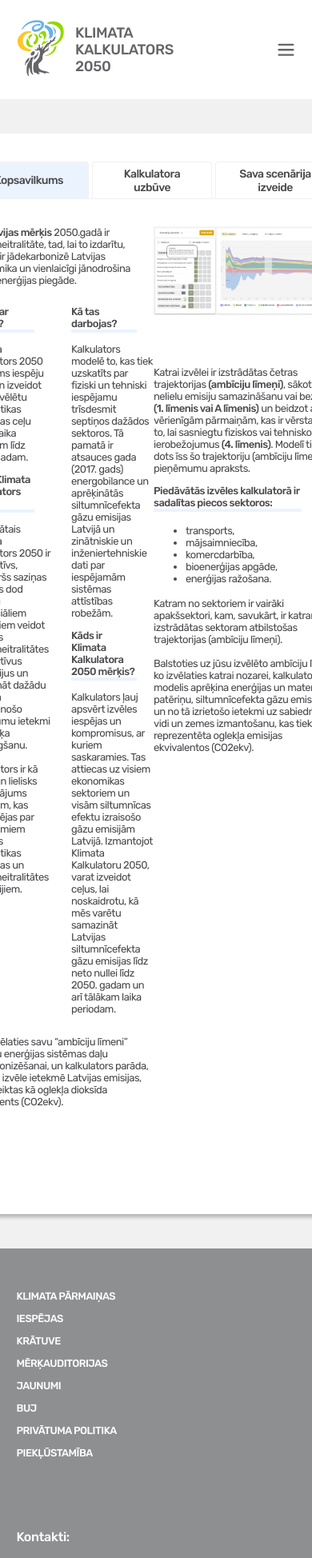
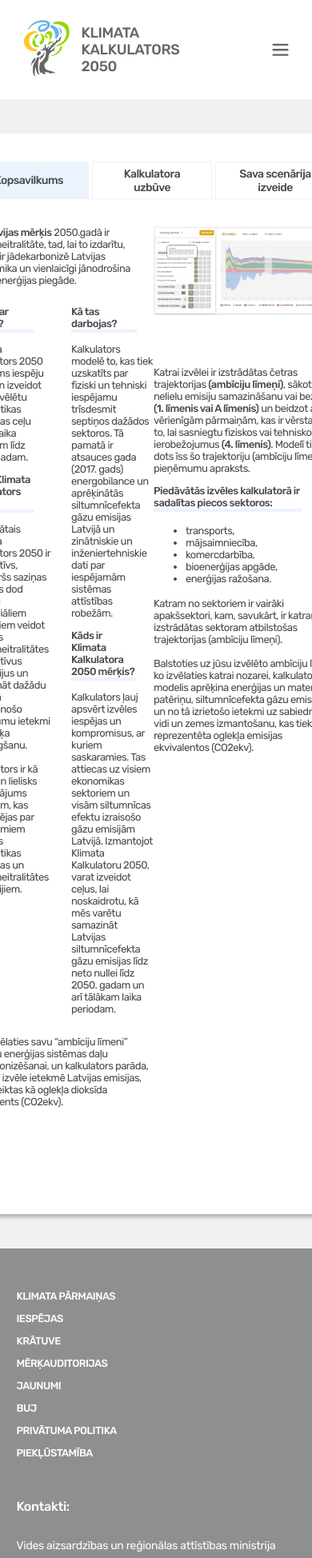
Before and after one commit to KristianaTR/Climate_Calculator_LV, a Vue app in the folder Front-end/LV_Calculator_Front-end/: page /ka-lietot in a window 390 px wide. Shown: the top 1948 px of the page at 80% size. Built offline with nearby package versions, Linux system fonts and the light colour scheme.

Commit message:
Adjusted responsiveness to ->desktop ->tablet ->mobile

```diff
--- a/Front-end/LV_Calculator_Front-end/src/assets/styles/_buttonScenarious.scss
+++ b/Front-end/LV_Calculator_Front-end/src/assets/styles/_buttonScenarious.scss
@@ -21,7 +21,7 @@
         &:active {
             background: $button-reset-background-active;
         }
-        @media screen and (max-width:1254px) {
+        @media screen and (max-width:$viewport-width-tablet-max) {
             display: block;
             margin-bottom: 15px;
         }
--- a/Front-end/LV_Calculator_Front-end/src/assets/styles/_calculatorBody.scss
+++ b/Front-end/LV_Calculator_Front-end/src/assets/styles/_calculatorBody.scss
@@ -13,17 +13,18 @@
         display: flex;
         flex-direction: row;
         flex: 1;
-        max-width: calc($viewport-width-desktop-min - $wrapper-margin-x);
+        max-width: calc($viewport-width-desktop-min - 2*34px);
+        //max-width: calc($viewport-width-desktop-min - $wrapper-margin-x);
         padding: 50px 34px 15px 34px;
         margin: auto;
         @media screen and (max-width: $viewport-width-tablet-max) {
             max-width: 756px;
-            box-sizing: border-box;
+            min-width: 756px;
             padding: 28px 39px 15px 39px;
         }
         @media screen and (max-width: $viewport-width-mobile-max) {
             max-width: $modal-container-width--mobile;
-            box-sizing: border-box;
+            min-width: $modal-container-width--mobile;
             padding: 18px 20px 15px 20px;
         }
         .calculator-inputs {
@@ -35,6 +36,7 @@
             justify-content: center;
             align-items: center;
             .inputs-navigation {
+                z-index: 9;
                 display: flex;
                 flex-direction: row;
                 align-items: center;
@@ -328,7 +330,7 @@
                 height: 120px;
                 width: 152.43px;
             }
-            @media screen and (max-width:580px) {
+            @media screen and (max-width: $viewport-width-mobile-max) {
                 margin-right: 0;
                 padding-bottom: 60px;
             }
@@ -337,7 +339,7 @@
             height: 50px;
             width: 221.13px;
         }
-        @media screen and (max-width:580px) {
+        @media screen and (max-width: $viewport-width-mobile-max) {
             flex-direction: column;
         }
     }
--- a/Front-end/LV_Calculator_Front-end/src/assets/styles/_footer.scss
+++ b/Front-end/LV_Calculator_Front-end/src/assets/styles/_footer.scss
@@ -3,7 +3,11 @@
     background: $background-grey-dark;
     flex-shrink: 0;
     padding: 50px 55px 18.5px 55px;
-    @media screen and (max-width:470px) {
+    @media screen and (max-width:$viewport-width-tablet-max) {
+        padding-left: 30px;
+        padding-right: 30px;
+    }
+    @media screen and (max-width:$viewport-width-mobile-max) {
         padding-left: 20.5px;
         padding-right: 20.5px;
     }
@@ -13,6 +17,12 @@
         justify-content: center;
         max-width: $viewport-width-desktop-min;
         margin: 0 auto;
+        @media screen and (max-width:$viewport-width-tablet-max) {
+            max-width: calc($viewport-width-tablet-min - 2*39px);
+        }
+        @media screen and (max-width:$viewport-width-mobile-max) {
+            max-width: $viewport-width-mobile-min;
+        }
         .footer-block {
             display: flex;
             width: 100%;
@@ -41,19 +51,11 @@
                                 padding-right: 20px;
                                 list-style: none;
                                 white-space: nowrap;
-                                @media screen and (max-width:800px) {
-                                    column-gap: 30px;
-                                    width: 100%;
-                                }
-                                @media screen and (max-width:730px) {
+                                @media screen and (max-width:$viewport-width-mobile-max) {
+                                    grid-template-columns: repeat(1, 1fr);
                                     column-gap: 85px;
                                     width: 100%;
-                                    margin-bottom: 80px;
-                                }
-                                @media screen and (max-width:400px) {
-                                    grid-template-columns: repeat(1, 1fr);
-                                    width: 100%;
-
+                                    margin-bottom: 42px;
                                 }
                                 .menu-item {
                                     margin-bottom: 10px;
@@ -81,21 +83,21 @@
                             justify-content: center;
                             padding-left: 20px;
                         }
-                        @media screen and (max-width:730px) {
+                        @media screen and (max-width:$viewport-width-mobile-max) {
                             border-left: none;
                             padding-left: 0;
-                            justify-content: left;
-                        }
-                        @media screen and (max-width:470px) {
-                            justify-content: left;
-                        }
-                        @media screen and (max-width:400px) {
                             justify-content: left;
                         }
                         .footer-contacts-container {
                             display: flex;
                             flex-direction: column;
                             padding-left: 127px;
+                            @media screen and (max-width:$viewport-width-tablet-max) {
+                                padding-left: 62px;
+                            }
+                            @media screen and (max-width:$viewport-width-mobile-max) {
+                                padding-left: 0;
+                            }
                             h2, p, a {
                                 font-family: 'Rubik';
                                 font-style: normal;
@@ -103,13 +105,16 @@
                                 letter-spacing: -0.02em;
                                 color: $text-white;
                                 white-space: nowrap;
+                                @media screen and (max-width:$viewport-width-mobile-min) {
+                                    white-space:break-spaces;
+                                }
                             }
                             h2 {
                                 font-weight: 500;
                                 font-size: 16px;
                                 margin: 0;
                                 padding-bottom: 37px;
-                                @media screen and (max-width:730px) {
+                                @media screen and (max-width:$viewport-width-mobile-max) {
                                     padding-bottom: 35px;
                                 }
                             }
@@ -141,13 +146,10 @@
                                     margin-bottom: 0;
                                 }
                             }
-                            @media screen and (max-width:1015px) {
-                                padding-left: 0;
-                            }
                         }
                     }
                 }
-                @media screen and (max-width:730px) {
+                @media screen and (max-width:$viewport-width-mobile-max) {
                     flex-direction: column;
                     align-items: stretch;
                     margin-bottom: 20px;
@@ -160,7 +162,7 @@
                 align-items: center;
                 padding-top: 16px;
                 border-top: solid 1px $background-grey-mid;
-                @media screen and (max-width:730px) {
+                @media screen and (max-width:$viewport-width-mobile-max) {
                     justify-content: left;
                 }
                 p {
--- a/Front-end/LV_Calculator_Front-end/src/assets/styles/_header.scss
+++ b/Front-end/LV_Calculator_Front-end/src/assets/styles/_header.scss
@@ -6,14 +6,21 @@
     top:0;
     z-index: 99;
     border-bottom: solid 8px $background-grey-light;
+    padding: 0 20px;
     .header-block {
         display: flex;
         flex-direction: row;
         justify-content: space-between;
-        max-width: $viewport-width-desktop-min;
-        padding: 0 34px;
+        max-width: calc($viewport-width-desktop-min - 2*34px);
         margin: auto;
         position: relative;
+        @media screen and (max-width:$viewport-width-tablet-max) {
+            max-width: calc($viewport-width-tablet-min - 2*39px);
+        }
+        @media screen and (max-width:$viewport-width-mobile-max) {
+            max-width: calc($viewport-width-mobile-min - 2*20px);
+            padding: 0;
+        }
         .logo-block {
             display: flex;
             flex-direction: row;
@@ -97,8 +104,5 @@
                 }
             }
         }
-        @media screen and (max-width:440px) {
-            padding: 0 20px;
-        }
     }
 }
```
